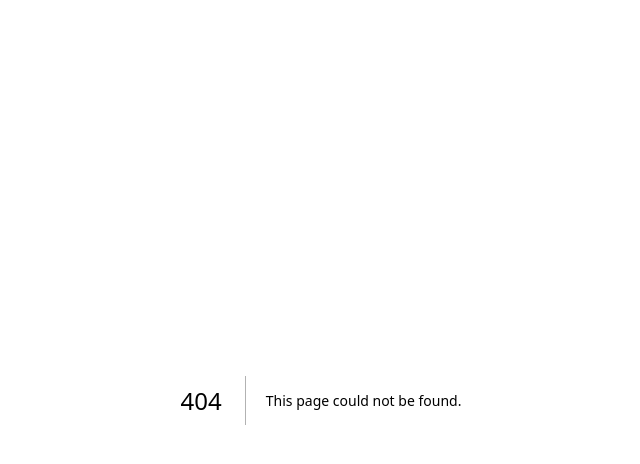
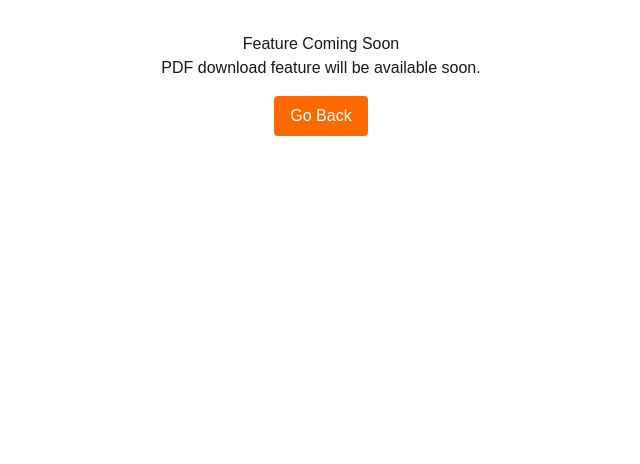
Before and after one commit to ldrindustriesmarketing-hue/ldr-hr-portal, a Next.js app: page /dashboard/manager/view-assessment/1 in a window 1280 px wide. Before the commit this address had no page. Shown: the top 464 px of the page, without its empty margins (319-959 px from the left). Built offline with nearby package versions, Linux system fonts and the light colour scheme.

Commit message:
Add placeholder for view-assessment

```diff
--- /dev/null
+++ b/app/dashboard/manager/view-assessment/[id]/page.tsx
@@ -0,0 +1,20 @@
+'use client';
+
+import { useRouter } from 'next/navigation';
+
+export default function ViewAssessmentPage() {
+  const router = useRouter();
+
+  return (
+    <div className="p-8 text-center">
+      <h1>Feature Coming Soon</h1>
+      <p>PDF download feature will be available soon.</p>
+      <button
+        onClick={() => router.back()}
+        className="mt-4 px-4 py-2 bg-orange-500 text-white rounded"
+      >
+        Go Back
+      </button>
+    </div>
+  );
+}
```
